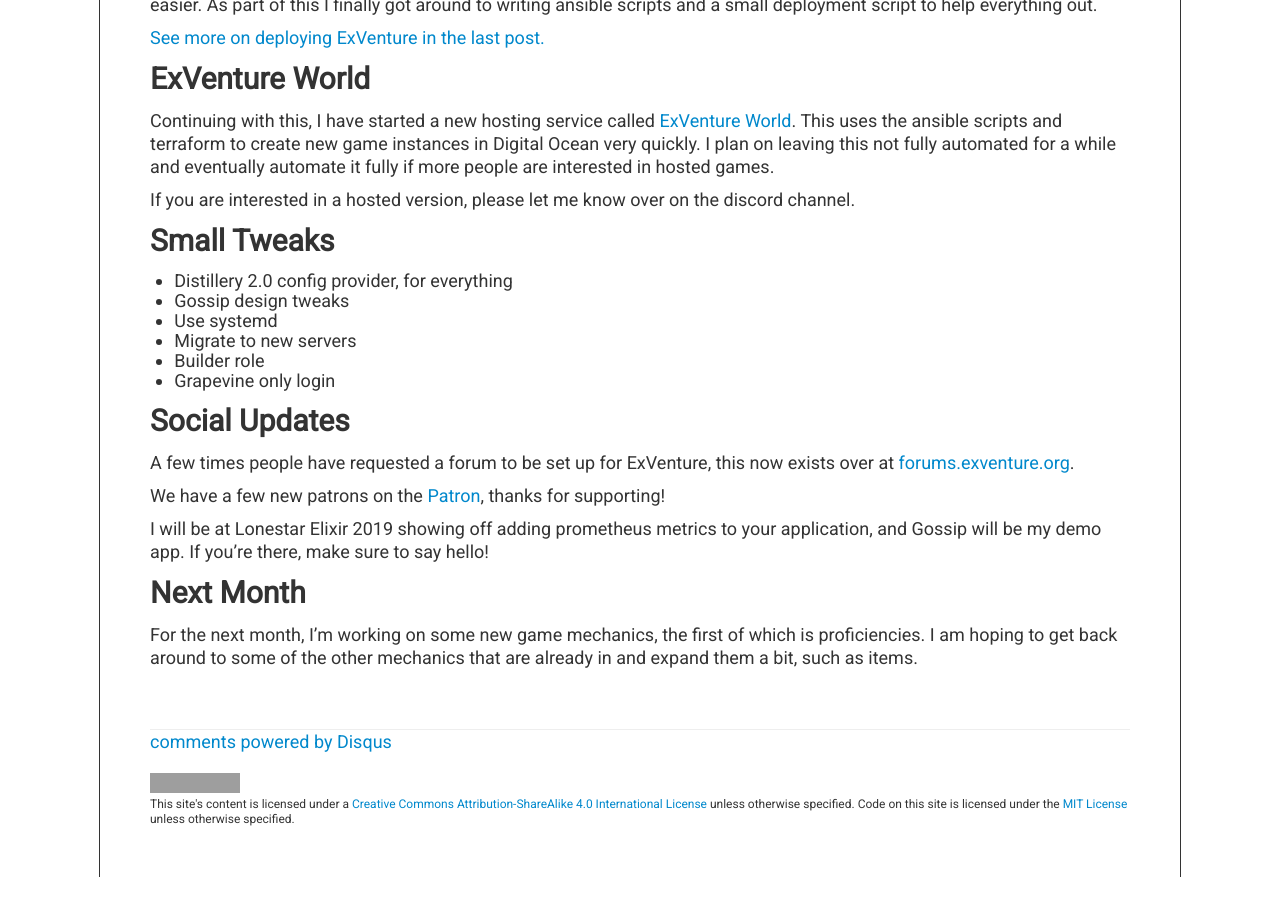
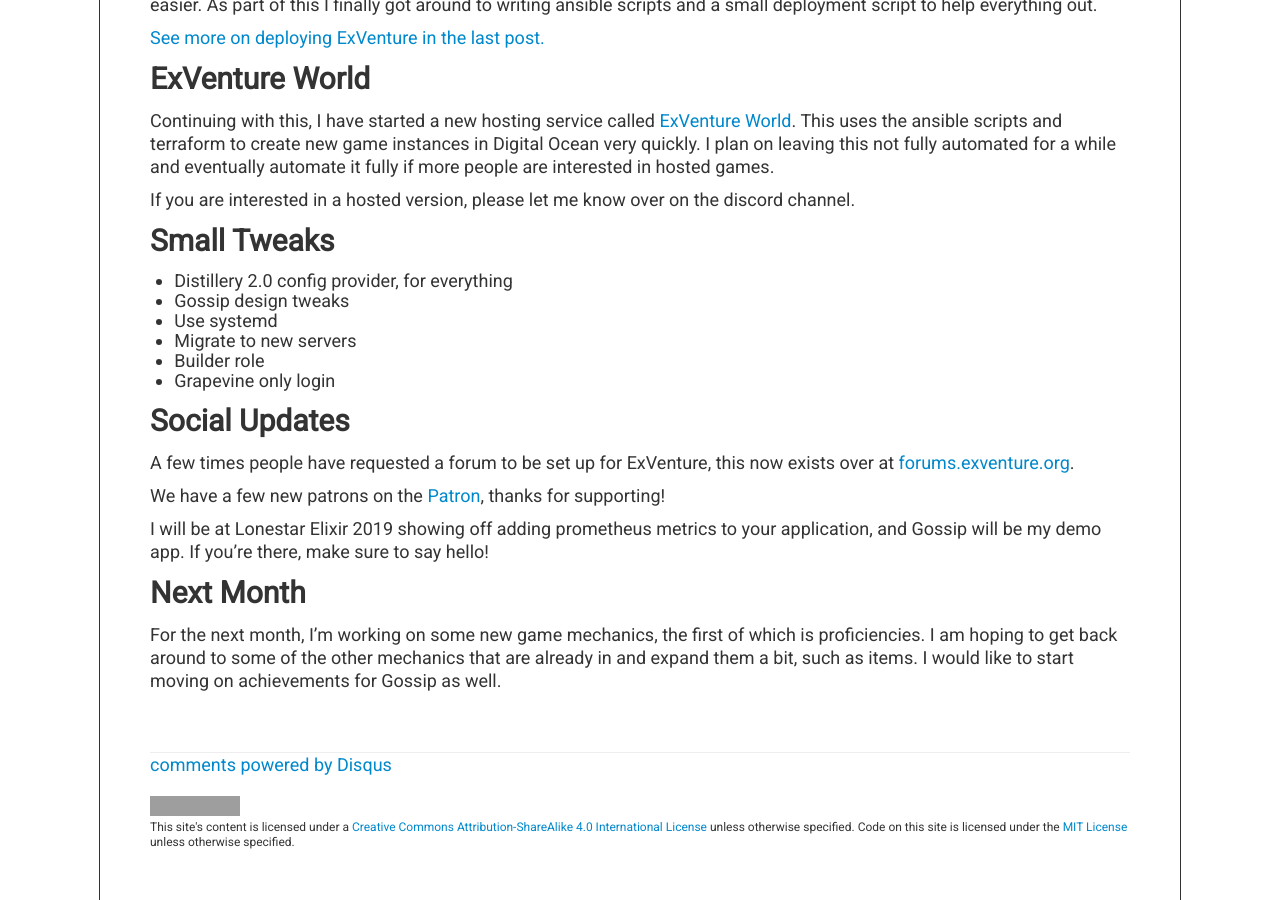
Before and after one commit to oestrich/blog.oestrich.org, a Jekyll site: the page built from _posts/2018-12-28-exventure-updates.md, in a window 1280 px wide and 900 px high, scrolled down 1128 px. Built offline with Jekyll 4.4.1, drawn with Linux system fonts in a browser that asks for light colours; Markdown is read by kramdown in place of the engine named in the settings; comment, search, counter and statistics services are not loaded; before the commit the page ends 2005 px from its top, so only the background shows below that; grey boxes are pictures that could not be loaded.

Commit message:
Mention achievements

```diff
--- a/_posts/2018-12-28-exventure-updates.md
+++ b/_posts/2018-12-28-exventure-updates.md
@@ -75,7 +75,7 @@
 
 ## Next Month
 
-For the next month, I'm working on some new game mechanics, the first of which is proficiencies. I am hoping to get back around to some of the other mechanics that are already in and expand them a bit, such as items.
+For the next month, I'm working on some new game mechanics, the first of which is proficiencies. I am hoping to get back around to some of the other mechanics that are already in and expand them a bit, such as items. I would like to start moving on achievements for Gossip as well.
 
 [exventure]: https://exventure.org
 [exventure-world]: https://exventure.world
```
